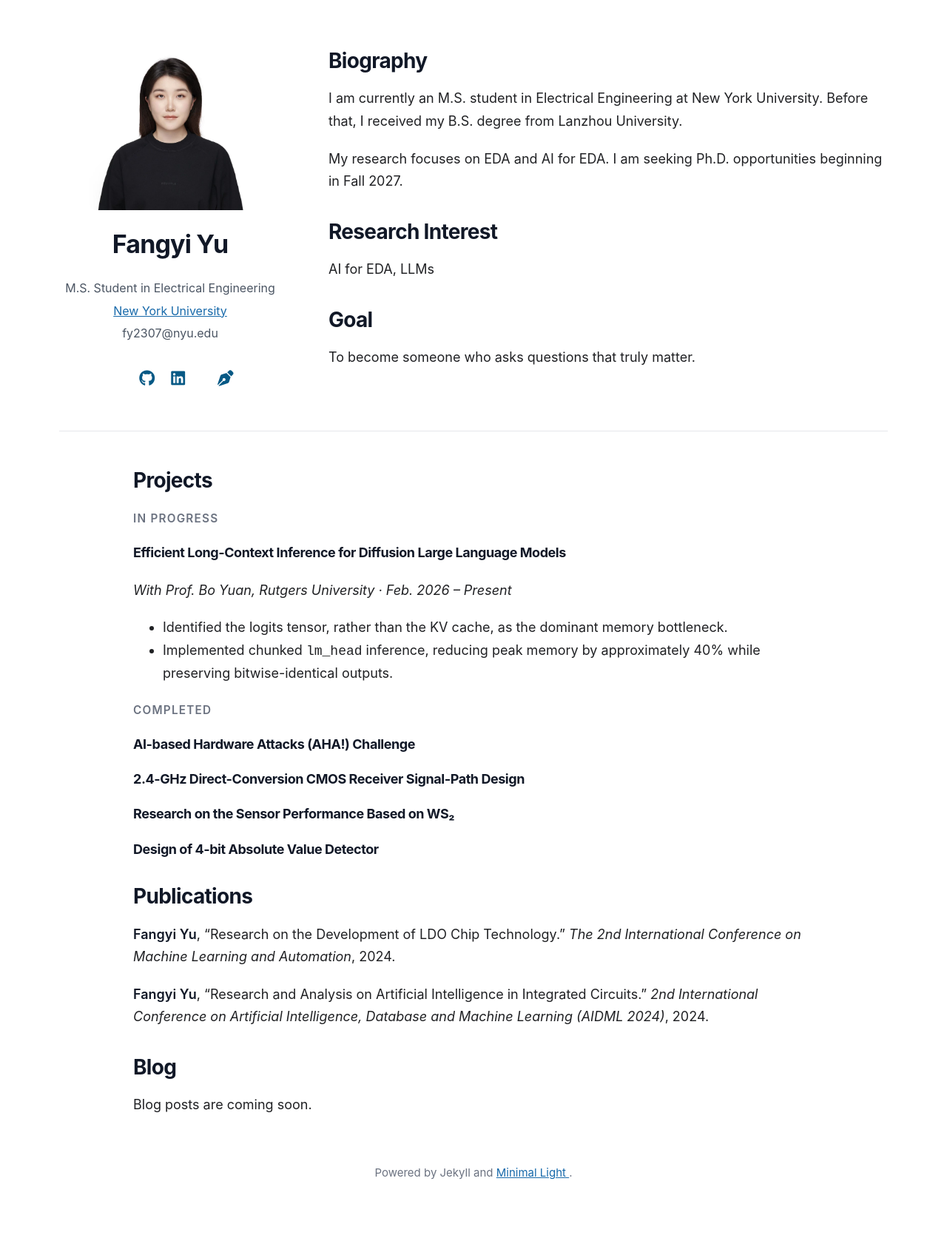
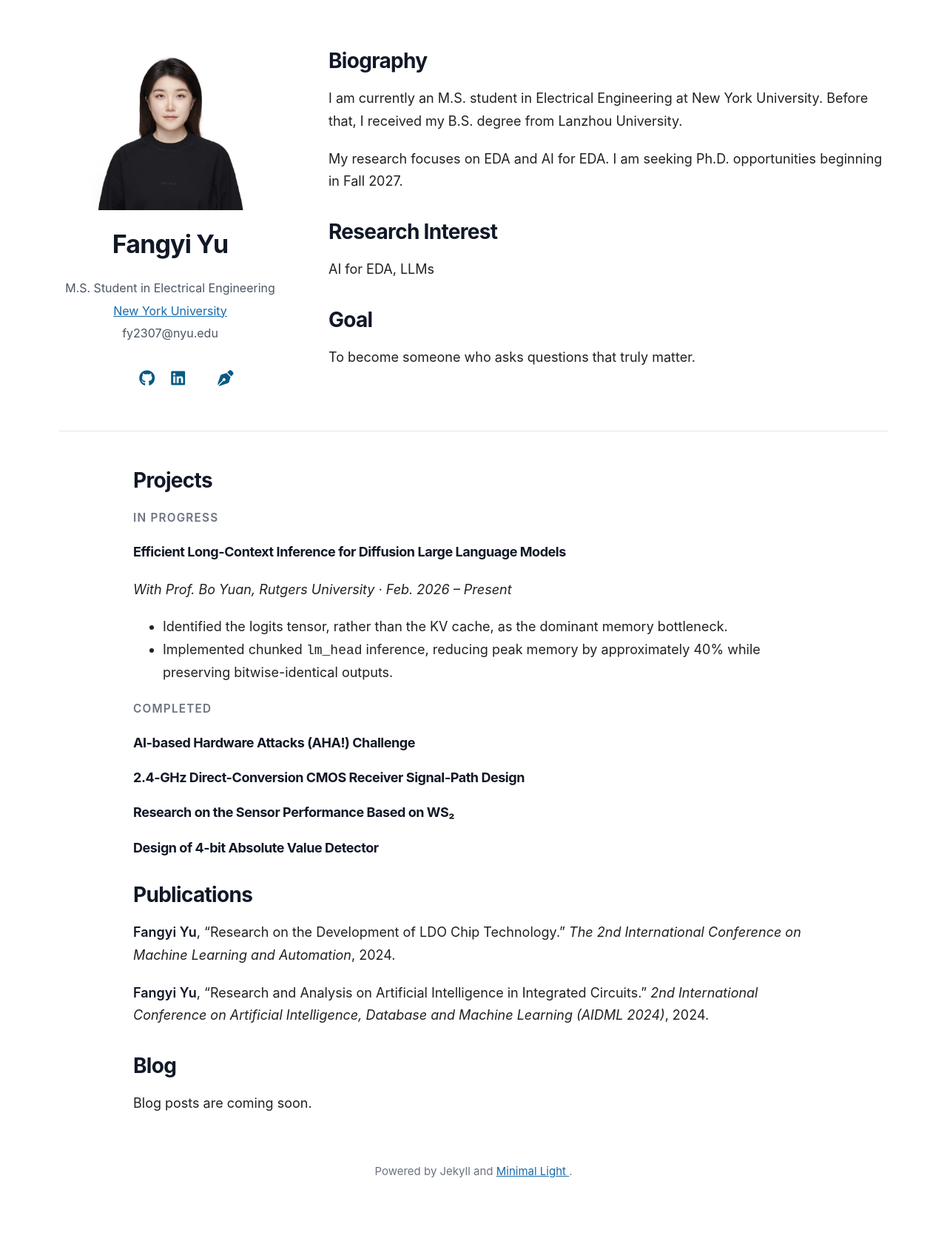
Before and after one commit to fangyiyu02/fangyiyu02.github.io, a Jekyll site: the page built from index.md, in a window 1280 px wide. Shown: the whole page at 74% size. Built offline with Jekyll 4.4.1, drawn with Linux system fonts in a browser that asks for light colours; a style sheet for code colours, icons or effects is not loaded; our own code applies the rules of GitHub Pages for plain Markdown files.

Commit message:
Refine project spacing and supporting typography
Added styles for project titles, metadata, and highlights.

```diff
--- a/assets/css/style-no-dark-mode.scss
+++ b/assets/css/style-no-dark-mode.scss
@@ -89,9 +89,38 @@ a:hover {
 /* Project status labels */
 .main-content > #in-progress,
 .main-content > #completed {
+  margin: 1.5em 0 0.8em;
   font-size: 0.85em;
   text-transform: uppercase;
   letter-spacing: 0.08em;
   color: #6b7280;
   font-weight: 600;
 }
+/* Keep each project's title, metadata, and highlights together. */
+.main-content > .project-title {
+  margin: 2em 0 0.3em;
+}
+
+.main-content > #in-progress + .project-title,
+.main-content > #completed + .project-title {
+  margin-top: 0;
+}
+
+.main-content > .project-meta {
+  margin: 0 0 0.8em;
+  font-size: 0.9em;
+  color: #6b7280;
+  font-style: normal;
+}
+
+.main-content > .project-highlights {
+  margin: 0 0 2em;
+  padding-left: 1.2em;
+  line-height: 1.5;
+  list-style-position: outside;
+}
+
+.project-highlights code {
+  font-size: 0.875em;
+  vertical-align: baseline;
+}
```
